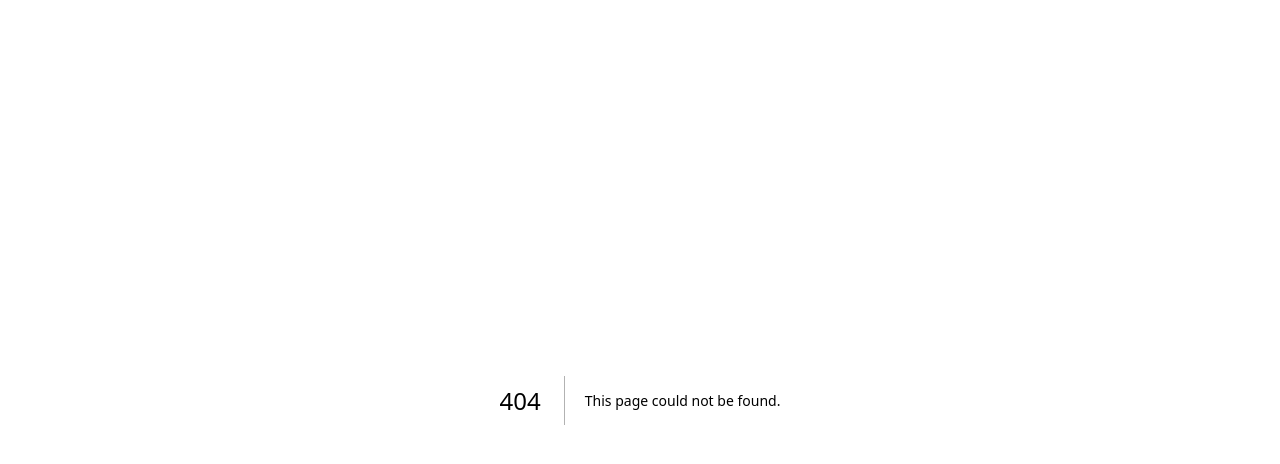
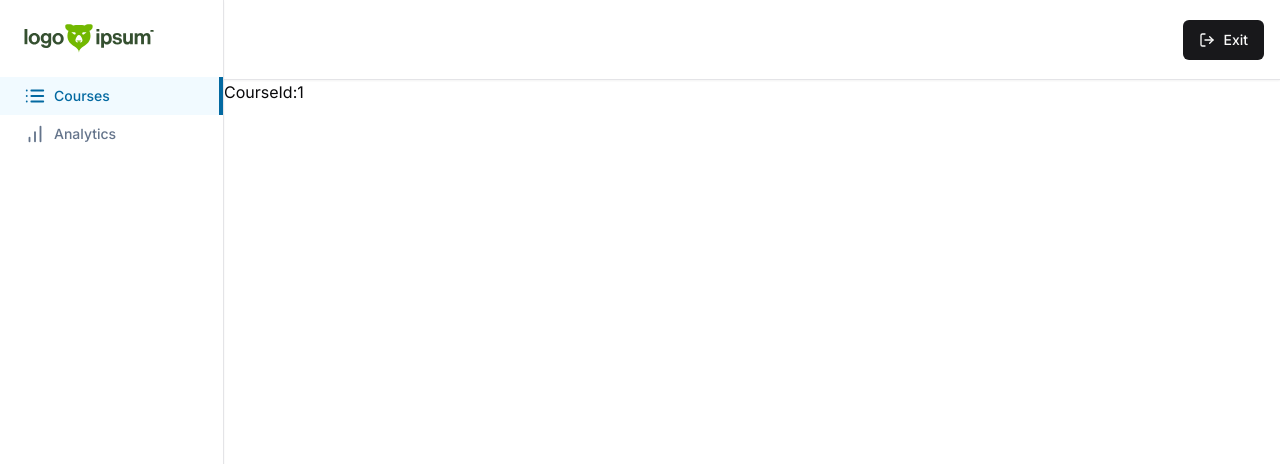
Before and after one commit to amiraadev/e-learning-palatform-nextjs, a Next.js app: page /teacher/courses/1 in a window 1280 px wide. Before the commit this address had no page. Shown: the top 464 px of the page. Built offline with nearby package versions, Linux system fonts and the light colour scheme.

Commit message:
[courseId]

```diff
--- /dev/null
+++ b/app/(dashboard)/(routes)/teacher/courses/[courseId]/page.tsx
@@ -0,0 +1,11 @@
+import React from 'react'
+
+const CourseIdPAge = ({params}:{
+    params:{courseId:string}
+}) => {
+  return (
+    <div>CourseId:{params.courseId}</div>
+  )
+}
+
+export default CourseIdPAge
```
